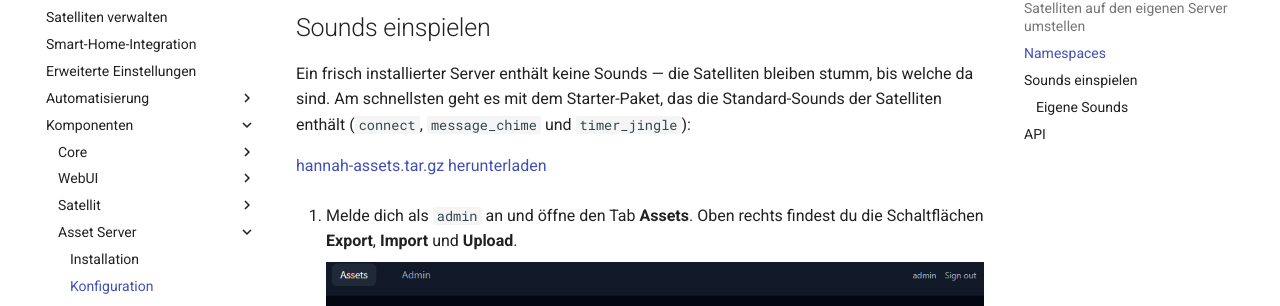
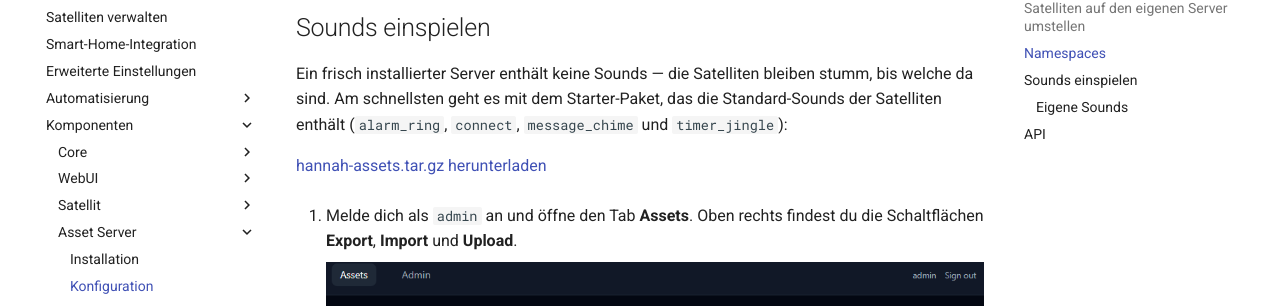
Before and after one commit to Leonie-Network/hannah-docs, an MkDocs documentation site: the page built from docs/components/asset-server/configuration.md, in a window 1280 px wide and 900 px high, scrolled down 4087 px. Shown: the part 145-451 px from the top of the window. Built offline with MkDocs 1.6.1 and Material for MkDocs 9.7.7, drawn with Linux system fonts in a browser that asks for light colours; comment, search, counter and statistics services are not loaded.

Commit message:
docs(asset-server): add alarm_ring to the starter bundle
alarm_ring is only played by satellites, so it lives in the satellite
namespace and ships in the starter bundle alongside the other sounds.

Co-Authored-By: Claude Sonnet 5.5 <noreply@anthropic.com>

```diff
--- a/docs/components/asset-server/configuration.md
+++ b/docs/components/asset-server/configuration.md
@@ -85,7 +85,7 @@ Web-Oberfläche dieses Satelliten ein.
 
 Ein frisch installierter Server enthält keine Sounds — die Satelliten bleiben stumm, bis
 welche da sind. Am schnellsten geht es mit dem Starter-Paket, das die Standard-Sounds der
-Satelliten enthält (`connect`, `message_chime` und `timer_jingle`):
+Satelliten enthält (`alarm_ring`, `connect`, `message_chime` und `timer_jingle`):
 
 [hannah-assets.tar.gz herunterladen](../../assets/download/hannah-assets.tar.gz)
 
```
Also changed, not shown: docs/components/asset-server/index.md (+1 -1 lines), 1 other file.
